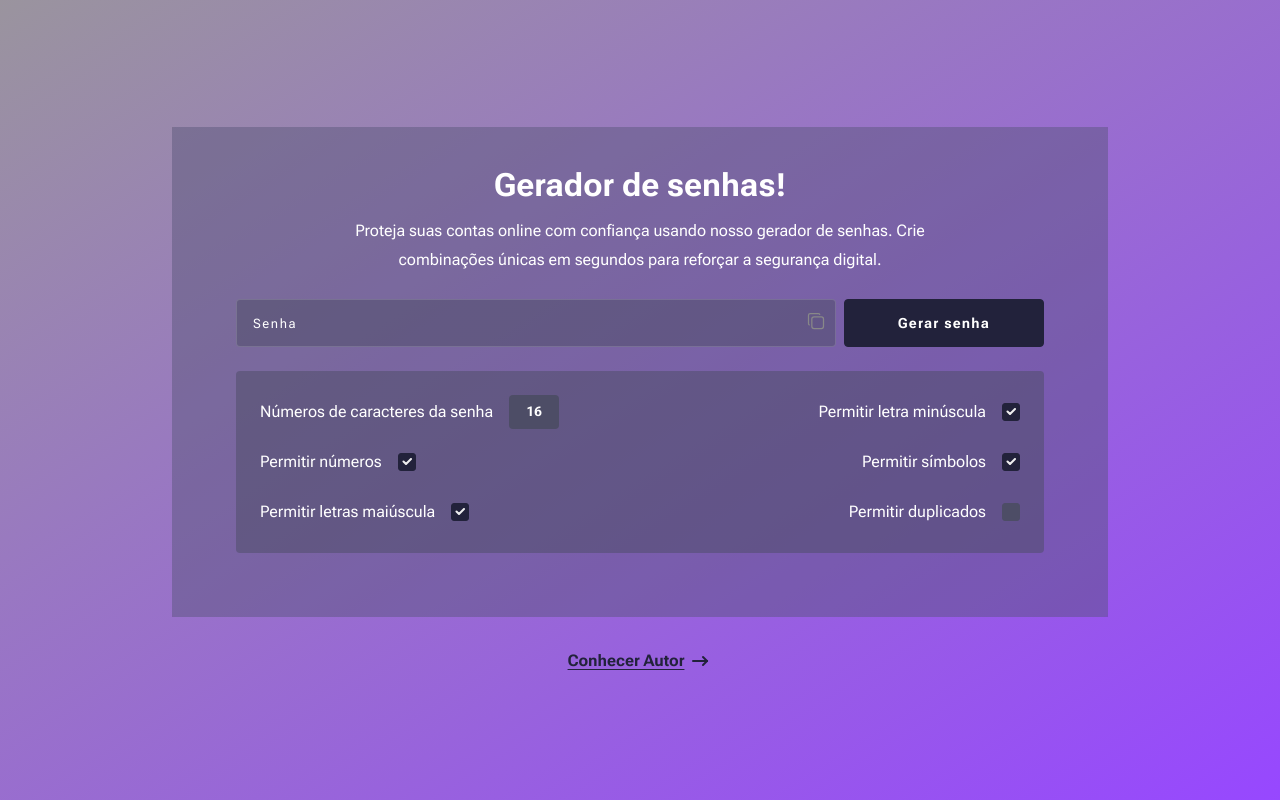
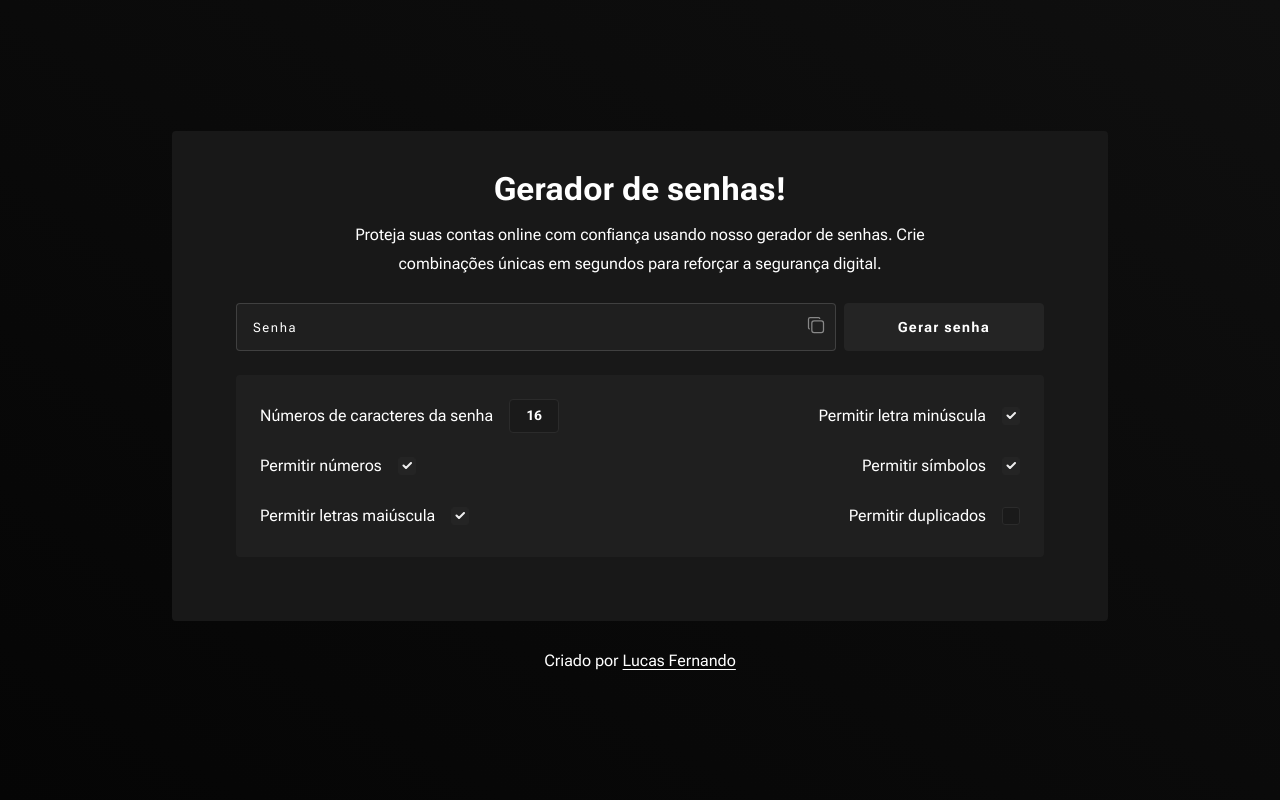
Before and after one commit to lucasfernandodev/password-generator, a plain HTML site: page index.html in a window 1280 px wide. Drawn offline with Linux system fonts and the light colour scheme.

Commit message:
✨ feat: Add new colors style

```diff
--- a/assets/css/root.css
+++ b/assets/css/root.css
@@ -56,19 +56,19 @@ table {
 :root{
 	--white: #fff;
 
-	--primary: #22223B;
-	--primary-hover: #323257;
+	--primary: #242424;
+	--primary-hover: #323232;
 
-	--primary-checkbox-shadow: hsl(240, 14%, 35%);
+	--primary-checkbox-shadow: #101010;
 
 	--gray: #888888;
 	--gray-dark:hsl(0, 0%, 20%);
 
 	--text-color: hsl(240, 3%, 94%);
 
-	--input-background: hsla(240, 14%, 35%,50%);
+	--input-background: #1f1f1f;
 	--input-outline: var(--gray-dark);
-	--input-number-background: hsl(240, 14%, 35%);
+	--input-number-background: #1a1a1a;
 }
 
 .tooltip{
--- a/assets/css/style.css
+++ b/assets/css/style.css
@@ -7,7 +7,7 @@ html{
 }
 
 body{
-  background: linear-gradient(to bottom right, hsl(276, 5%, 60%), hsl(266,100%,64%));
+  background: linear-gradient(to left bottom, #0f0f0f, #050505);
   width: 100%;
   font-size: 1.6rem;
   display: flex;
@@ -26,7 +26,7 @@ body, button, input{
   width: calc(100% - 32px);
   max-width: 936px;
   padding: 42px 64px 64px 64px;
-  background-color: hsla(240, 27%, 63%, 25%);
+  background-color: #181818;
   border-radius: 4px;
   position: relative;
   z-index: 1;
@@ -50,18 +50,6 @@ body, button, input{
     width: calc(100% - 16px);
     padding: 32px 16px;
   }
-}
-
-.main::after{
-  content: "";
-  position: absolute;
-  top: 0px;
-  left: 0px;
-  right: 0px;
-  bottom: 0px;
-  width: 100%;
-  height: 100%;
-  background: hsla(240, 20%, 20%, 25%);
 }
 
 .form{
@@ -197,8 +185,8 @@ body, button, input{
 }
 
 .form__fieldset .button-submit:disabled{
-  background-color: #6C6C93;
-  border: 1px solid #6C6C93;
+  background-color: #888;
+  border: 1px solid #888;
   cursor: default;
   color: #aaa;
 }
@@ -270,6 +258,7 @@ body, button, input{
     min-width: unset;
   }
 }
+
 .form__filter .filter__opt #pass-length{
   width: 50px;
   height: 34px;
@@ -279,6 +268,7 @@ body, button, input{
   color: #fff;
   text-align: center;
   font-weight: bold;
+  border: 1px solid #2b2b2b;
 }
 
 .form__filter .filter__opt #pass-length:focus{
@@ -309,7 +299,7 @@ body, button, input{
   width: 18px;
   height: 18px;
   border-radius: 3px;
-  border: 1px solid var(--input-number-background);
+  border: 1px solid #2b2b2b;
   overflow: hidden;
   transition: 250ms linear;
 }
@@ -341,19 +331,16 @@ body, button, input{
 
 /* Autor Link */
 
-.footer a{
-  color: var(--primary);
-  font-weight: bold;
-  text-underline-offset: 3px;
+.footer p{
+  color: #fff;
   display: flex;
   align-items: center;
   gap: 4px;
 }
 
-.footer a svg{
-  transition: transform 250ms linear;
+.footer p a{
+  text-underline-offset: 3px;
+  display: flex;
+  align-items: center;
+  color: #fff;
 }
-
-.footer a:hover svg{
-  transform: translateX(4px);
-}
--- a/index.html
+++ b/index.html
@@ -40,7 +40,7 @@
             </svg>
           </button>
         </div>
-        <button id="button-gerar-senha"type="submit" class="button-submit">Gerar senha</button>
+        <button id="button-gerar-senha" type="submit" class="button-submit">Gerar senha</button>
       </fieldset>
 
 
@@ -53,23 +53,23 @@
           </li>
           <li class="filter__opt">
             <label for="pass-allow-number">Permitir números</label>
-            <div class="checkbox"><input type="checkbox" name="number" id="pass-allow-number" checked/></div>
+            <div class="checkbox"><input type="checkbox" name="number" id="pass-allow-number" checked /></div>
           </li>
           <li class="filter__opt">
             <label for="pass-allow-uppercase">Permitir letras maiúscula</label>
-            <div class="checkbox"><input type="checkbox" name="uppercase" id="pass-allow-uppercase" checked/></div>
+            <div class="checkbox"><input type="checkbox" name="uppercase" id="pass-allow-uppercase" checked /></div>
 
           </li>
         </ul>
         <ul class="col">
           <li class="filter__opt">
             <label for="pass-allow-lowercase">Permitir letra minúscula</label>
-            <div class="checkbox"><input type="checkbox" name="lowercase" id="pass-allow-lowercase" checked/></div>
+            <div class="checkbox"><input type="checkbox" name="lowercase" id="pass-allow-lowercase" checked /></div>
           </li>
           </li>
           <li class="filter__opt">
             <label for="pass-allow-symbol">Permitir símbolos</label>
-            <div class="checkbox"><input type="checkbox" name="symbol" id="pass-allow-symbol" checked/></div>
+            <div class="checkbox"><input type="checkbox" name="symbol" id="pass-allow-symbol" checked /></div>
           </li>
           <li class="filter__opt">
             <label for="pass-allow-duplicate">Permitir duplicados</label>
@@ -81,10 +81,12 @@
     </form>
   </main>
   <footer class="footer">
-    <a target="_blank" href="https://www.github.com/lucasfernandodev/">
-      <span>Conhecer Autor</span>
-      <svg xmlns="http://www.w3.org/2000/svg" class="icon icon-tabler icon-tabler-arrow-narrow-right" width="24" height="24" viewBox="0 0 24 24" stroke-width="2" stroke="currentColor" fill="none" stroke-linecap="round" stroke-linejoin="round"><path stroke="none" d="M0 0h24v24H0z" fill="none"/><path d="M5 12l14 0" /><path d="M15 16l4 -4" /><path d="M15 8l4 4" /></svg>
-    </a>
+    <p>
+      Criado por
+      <a target="_blank" href="https://www.github.com/lucasfernandodev/">
+        <span>Lucas Fernando</span>
+      </a>
+    </p>
   </footer>
 
   <div class="tooltip" data-direction="top" data-root="pass-length">A senha deve ter no mínimo 8 caracteres.</div>
```
